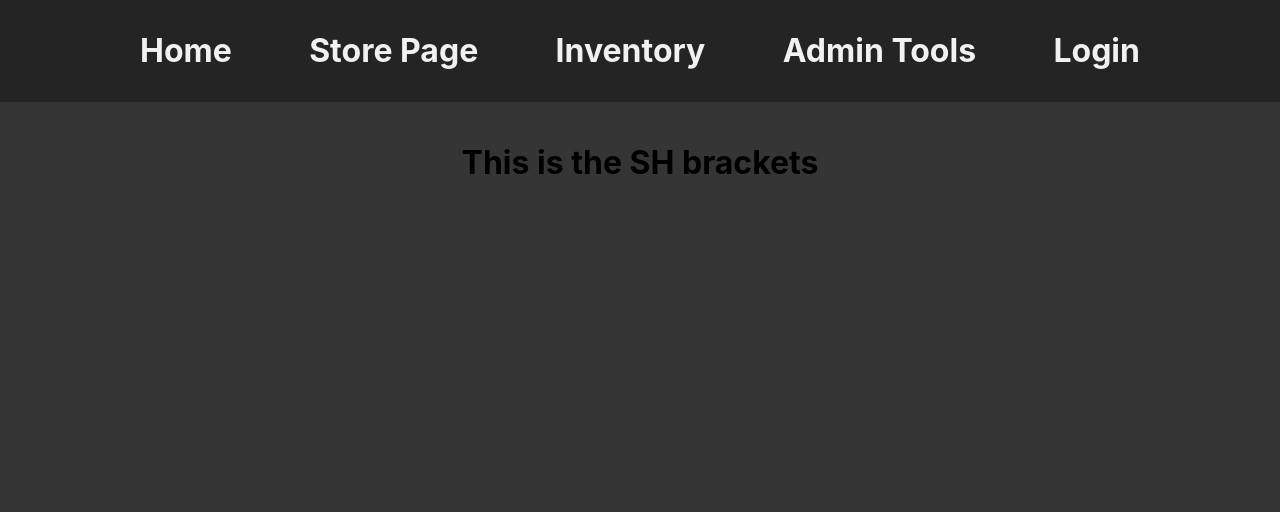
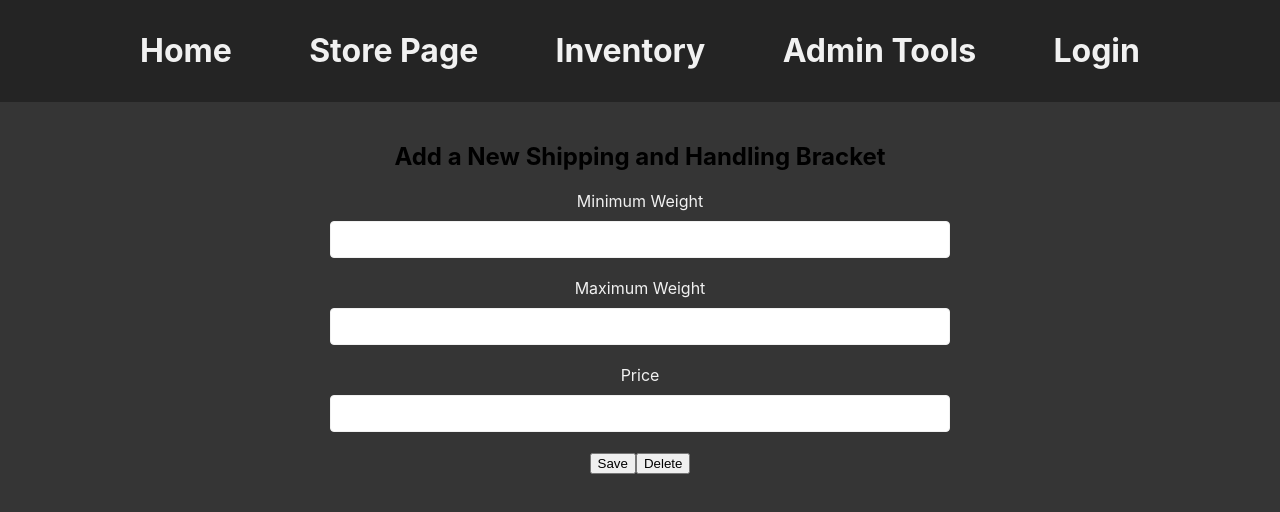
Before and after one commit to xrandox/NIU-CSCI467-Product-System, a React (Create React App) app in the folder src/frontend/: page /shbrackets in a window 1280 px wide. Shown: the top 512 px of the page. Built offline with nearby package versions, Linux system fonts and the light colour scheme.

Commit message:
SH bracket view

```diff
--- a/src/frontend/src/pages/SH_Brackets.js
+++ b/src/frontend/src/pages/SH_Brackets.js
@@ -1,38 +1,28 @@
-import React, { useState } from 'react';
+
+
+const SH_Brackets = () => {
+  return (
+      <div>
+      <article>
+      <center>
+      <h1> Add a New Shipping and Handling Bracket</h1>
+      <label htmlFor="minweight">Minimum Weight</label>
+      <input type="minweight" id="minweight"/>
+      <label htmlFor="maxweight">Maximum Weight</label>
+      <input type="maxweight" id="maxweight"/>
+      <label htmlFor="price">Price</label>
+      <input type="price" id="price"/>
+      <button type="save" className="save-btn"> Save</button>
+      <button type="delete" className="delete-btn">Delete</button>
+      </center>
+      </article>
+      </div>
 
 
 
-const SH_Brackets = () => {
-  function DropdownMenu() {
-    const [selectedItem, setSelectedItem] = useState('');
+  )
+};
 
-    const handleSelectChange = (event) => {
-      setSelectedItem(event.target.value);
-    }
-
-    return (
-      <div>
-        <label htmlFor="dropdown">Select an item:</label>
-        <select id="dropdown" value={selectedItem} onChange={handleSelectChange}>
-          <option value="">Select an item</option>
-          <option value="item1">Item 1</option>
-          <option value="item2">Item 2</option>
-          <option value="item3">Item 3</option>
-        </select>
-        <p>You selected: {selectedItem}</p>
-      </div>
-    );
-  }
-  return (
-      <div>
-      <center>
-      <h1>This is the SH brackets</h1>
-      </center>
-      </div>
-
-
-  )
-}
 
 
 
```
